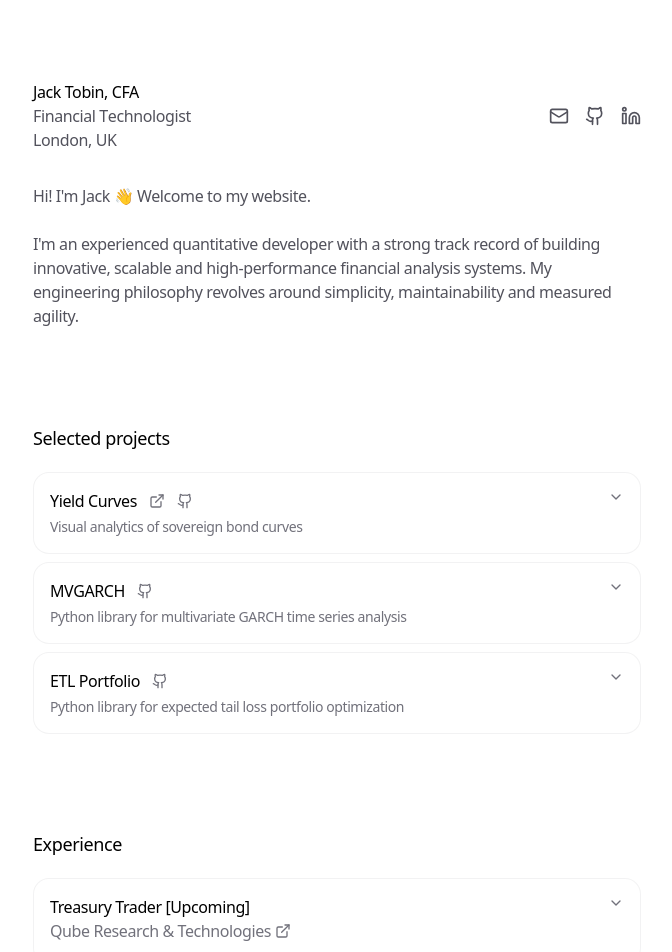
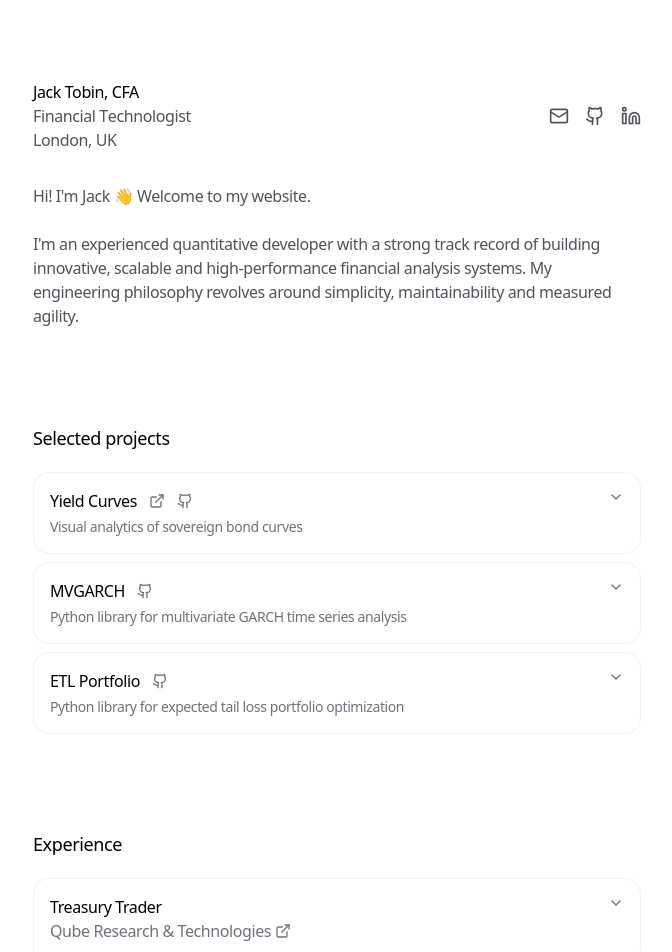
Before and after one commit to jack-tobin/portfolio, a Next.js app: page / in a window 1280 px wide. Shown: the top 952 px of the page, without its empty margins (303-975 px from the left). Built offline with nearby package versions, Linux system fonts and the light colour scheme.

Commit message:
Update data.ts

```diff
--- a/app/data.ts
+++ b/app/data.ts
@@ -252,14 +252,14 @@ export const SKILLS: Skill[] = [
 export const WORK_EXPERIENCE: WorkExperience[] = [
   {
     company: 'Qube Research & Technologies',
-    title: 'Treasury Trader [Upcoming]',
+    title: 'Treasury Trader',
     location: 'London, UK',
     start: 'August 2025',
     end: 'Present',
     link: 'https://www.qube-rt.com/',
     id: 'qrt',
     description:
-      "QRT is a global quantitative asset management firm. In this role I will be developing and implementing technology to support the fund's cash and collateral management effort",
+      "QRT is a global quantitative asset management firm.",
     stack: ['Python'],
   },
   {
```
